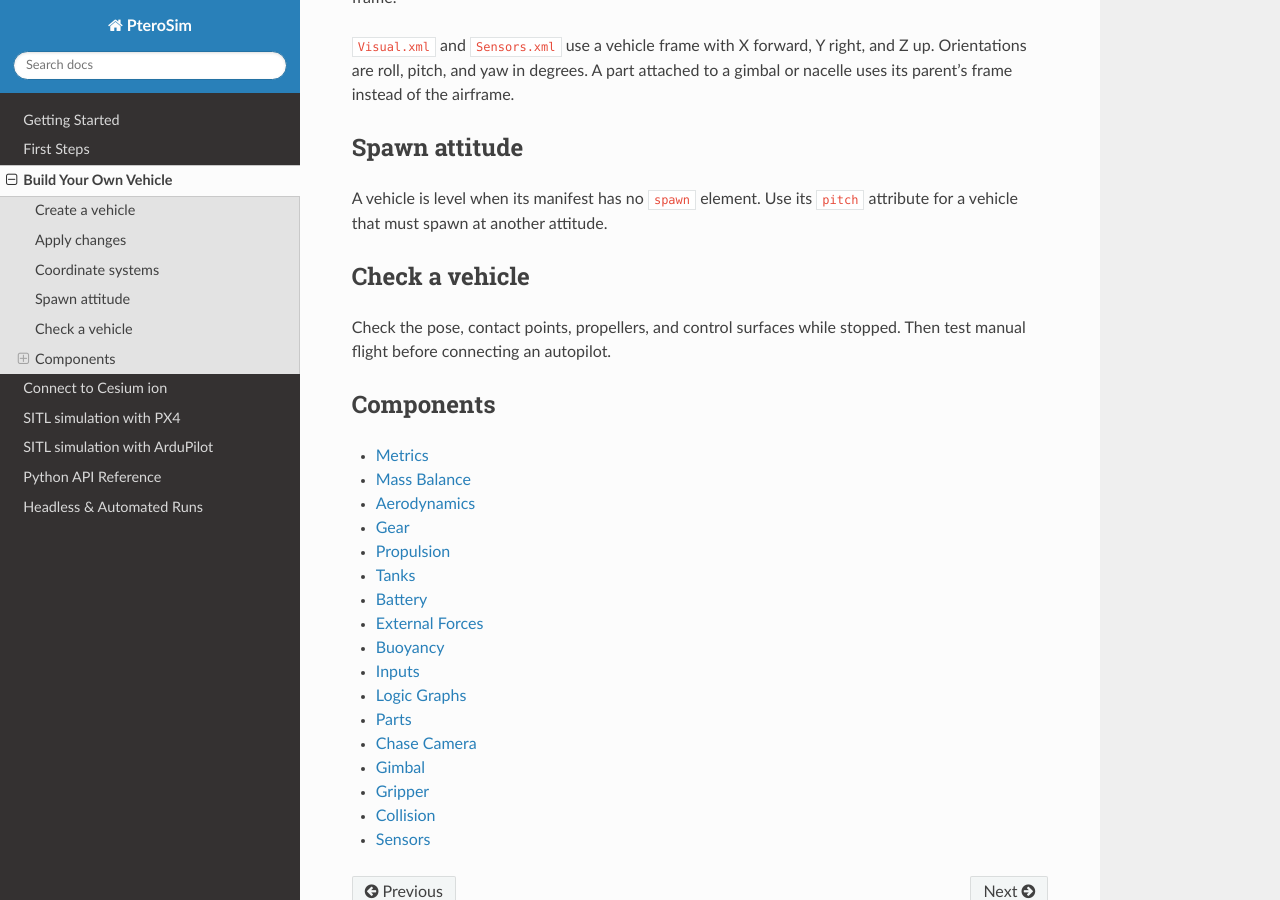
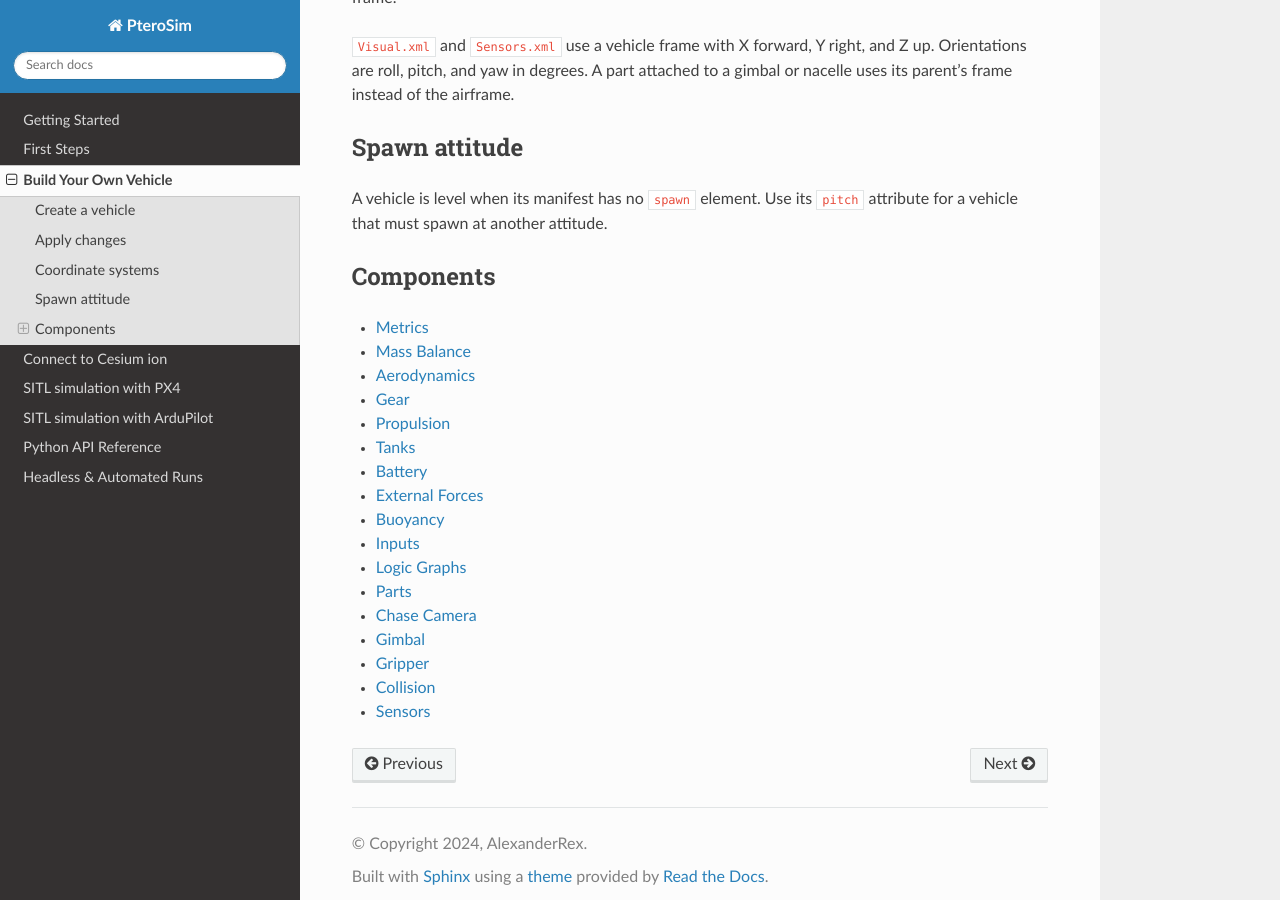
Before and after one commit to AlexanderRex/PteroSimDocs, a Sphinx documentation site: the page built from docs/source/editor/index.rst, in a window 1280 px wide and 900 px high, scrolled down 705 px. Built offline with Sphinx 7.4.7 and the Read the Docs theme 3.1.0, drawn with Linux system fonts in a browser that asks for light colours.

Commit message:
Remove redundant vehicle check section

```diff
--- a/docs/source/editor/index.rst
+++ b/docs/source/editor/index.rst
@@ -39,12 +39,6 @@ Spawn attitude
 A vehicle is level when its manifest has no ``spawn`` element. Use its
 ``pitch`` attribute for a vehicle that must spawn at another attitude.
 
-Check a vehicle
----------------
-
-Check the pose, contact points, propellers, and control surfaces while stopped.
-Then test manual flight before connecting an autopilot.
-
 Components
 ----------
 
```
